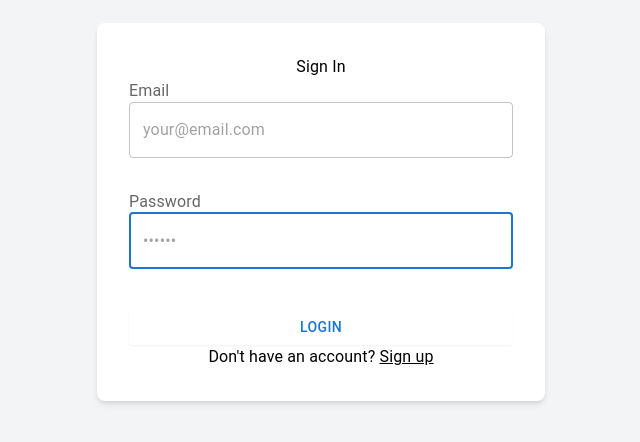
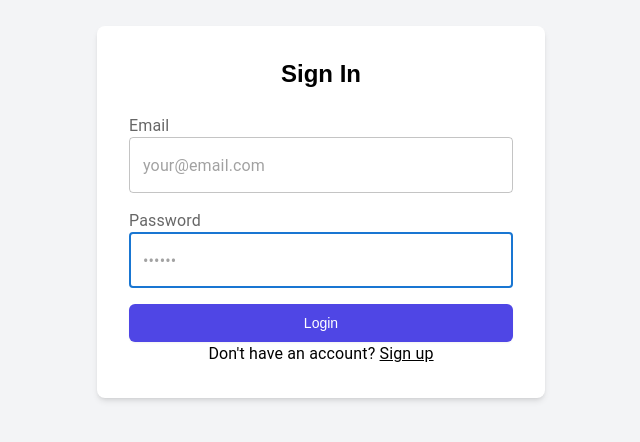
Before and after one commit to locchung/fe-simple-note, a Next.js app: page /auth/login in a window 1280 px wide. Shown: the part 188-630 px from the top of the page, without its empty margins (319-959 px from the left). Built offline with nearby package versions, Linux system fonts and the light colour scheme.

Commit message:
Refactor login and signup forms for improved accessibility and styling

```diff
--- a/src/app/auth/login/page.tsx
+++ b/src/app/auth/login/page.tsx
@@ -67,10 +67,9 @@ export default function Login() {
         onSubmit={handleSubmit}
         className="bg-white p-8 rounded-lg shadow-md w-full max-w-md"
       >
-        <Typography className="text-2xl font-bold mb-6 text-center text-black">Sign In</Typography>
-        <div className="mb-4">
-          <FormControl sx={{ width: '100%', mb: 2 }}>
-            <FormLabel htmlFor="email">
+        <h2 className="text-2xl font-bold mb-6 text-center text-black">Sign In</h2>
+        <FormControl className="mb-4" sx={{ width: '100%', mb: 2 }}>
+          <FormLabel htmlFor="email" className="block text-sm font-medium text-gray-700">
             Email
           </FormLabel>
           <TextField
@@ -89,11 +88,9 @@ export default function Login() {
             sx={{ ariaLabel: 'email' }}
           />
         </FormControl>
-        </div>
 
-        <div className="mb-6">
-          <FormControl sx={{ width: '100%', mb: 2 }}>
-            <FormLabel htmlFor="password">
+        <FormControl className="mb-6" sx={{ width: '100%', mb: 2 }}>
+          <FormLabel htmlFor="password" className="block text-sm font-medium text-gray-700">
             Password
           </FormLabel>
           <TextField
@@ -111,15 +108,15 @@ export default function Login() {
             color={passwordError ? 'error' : 'primary'}
           />
         </FormControl>
-        </div>
 
-        <Button
+        <button
           type="submit"
           onClick={validateInputs}
           className="w-full py-2 px-4 border border-transparent rounded-md shadow-sm text-sm font-medium text-white bg-indigo-600 hover:bg-indigo-700 focus:outline-none focus:ring-2 focus:ring-offset-2 focus:ring-indigo-500"
         >
           Login
-        </Button>
+        </button>
+
         <Typography sx={{ textAlign: 'center' }}>
           Don&apos;t have an account?{' '}
           <span
@@ -130,6 +127,7 @@ export default function Login() {
           </span>
         </Typography>
       </form>
+
       <ToastContainer />
     </div>
   );
--- a/src/app/auth/signup/page.tsx
+++ b/src/app/auth/signup/page.tsx
@@ -1,10 +1,9 @@
 'use client'
-import { signup } from "@/app/actions/auth"
 import { authService } from "@/app/services/apiAuth";
 import { FormControl, FormLabel, TextField, Typography } from "@mui/material";
 import { useRouter } from "next/navigation";
-import React, { useActionState, useEffect, useState } from "react"
-import { toast, ToastContainer } from 'react-toastify';
+import React, {  useState } from "react"
+import { ToastContainer } from 'react-toastify';
 
 export default function Signup() {
   const [emailError, setEmailError] = useState(false);
```
Lines whose indentation alone changed are shown as unchanged.
